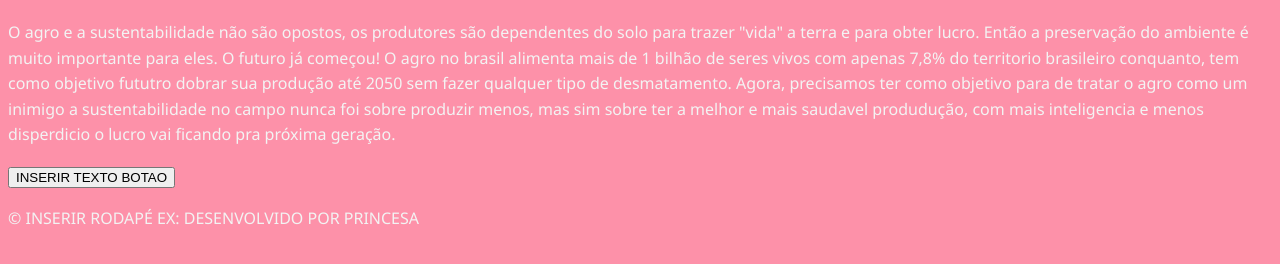
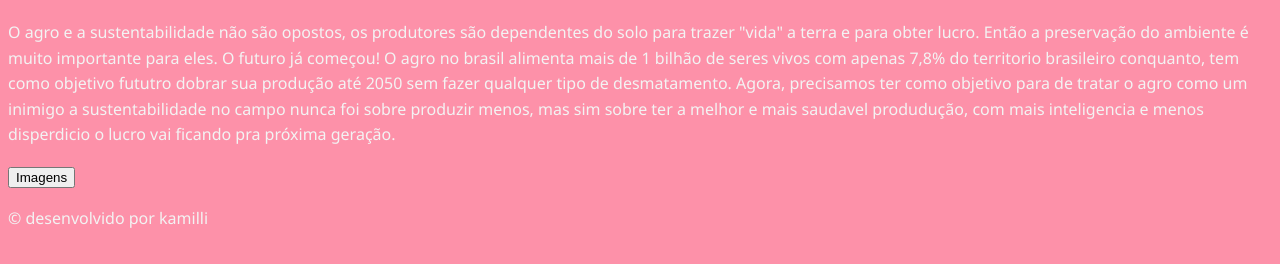
Before and after one commit to kamillimanchini-ops/Agrinho, a plain HTML site: page index.html in a window 1280 px wide. Shown: the part 98-362 px from the top of the page. Drawn offline with Linux system fonts and the light colour scheme; a script that the page names is missing.

Commit message:
Update index.html

```diff
--- a/index.html
+++ b/index.html
@@ -15,12 +15,12 @@
 <p>O agro e a sustentabilidade não são opostos, os produtores são dependentes do solo para trazer "vida" a terra e para obter lucro. Então a preservação do ambiente é muito importante para eles.
     O futuro já começou! O agro no brasil alimenta mais de 1 bilhão de seres vivos com apenas 7,8% do territorio brasileiro conquanto, tem como objetivo fututro dobrar sua produção até 2050 sem fazer qualquer tipo de desmatamento. Agora, precisamos ter como objetivo para de tratar o agro como um inimigo a sustentabilidade no campo nunca foi sobre produzir menos, mas sim sobre ter a melhor e mais saudavel produdução, com mais inteligencia e menos disperdicio o lucro vai ficando pra próxima geração.
 </p>
-<button id="btnInterativo" class="btn-primario">INSERIR TEXTO BOTAO</button>
+<button id="btnInterativo" class="btn-primario">Imagens</button>
 </section>
 </main>
 
 <footer class="rodape">
-<p>&copy; INSERIR RODAPÉ EX: DESENVOLVIDO POR PRINCESA</p>
+<p>&copy; desenvolvido por kamilli</p>
 </footer>
 
 <script src="script.js" defer></script>
```
